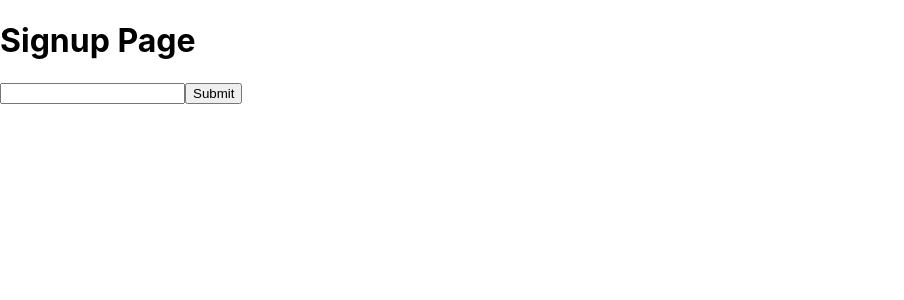
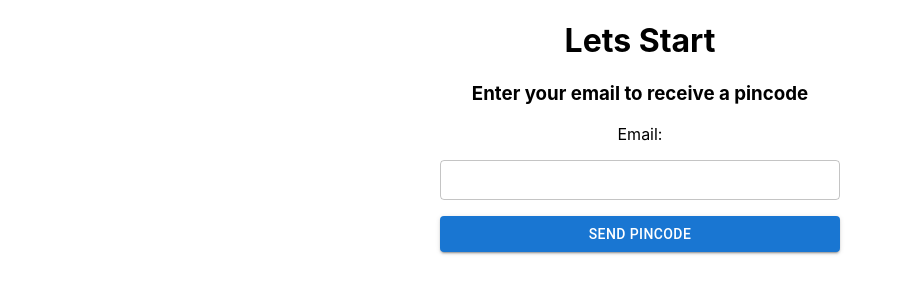
Before and after one commit to tomerOko/client, a React (Create React App) app: page /signup in a window 1280 px wide. Shown: the top 300 px of the page, without its empty margins (0-904 px from the left). Built offline with nearby package versions, Linux system fonts and the light colour scheme.

Commit message:
added signup forms

```diff
--- /dev/null
+++ b/src/common/data/userDetails.ts
@@ -0,0 +1,24 @@
+import { create } from 'zustand'
+
+
+interface UserDetails{
+    email: string
+    firstName: string
+    lastName: string
+    isTeacher: boolean
+}
+
+interface UserDetailsState {
+    userDetails: UserDetails
+    setUserDetails: (userDetails: UserDetails) => void
+}
+
+export const useUserDetailsState = create<UserDetailsState>((set) => ({
+    userDetails: {
+        email: '',
+        firstName: '',
+        lastName: '',
+        isTeacher: false
+    },
+    setUserDetails: (userDetails: UserDetails) => set({userDetails}),
+}))
--- /dev/null
+++ b/src/flows/signup/components/signupDetailsForm.tsx
@@ -0,0 +1,72 @@
+import { FC } from 'react';
+import { useForm } from 'react-hook-form';
+import { Button, TextField } from '@mui/material';
+import { useNavigate } from 'react-router';
+import { useSignupDetailsState } from '../data/signupState';
+import { useUserDetailsState } from '../../../common/data/userDetails';
+
+export const SignupDetailsForm:FC = () => {
+  const { register, handleSubmit, formState: { errors } } = useForm();
+  const {setSignupDetails, signupDetails} = useSignupDetailsState()
+  const navigate = useNavigate();
+
+
+  const onSubmit = async (data: any) => {
+    console.log(data);
+    setSignupDetails({
+      ...signupDetails,
+      firstName: data.firstName,
+      lastName: data.lastName,
+      password: data.password
+    })
+    await new Promise(resolve => setTimeout(resolve, 500));
+    navigate('/signin')
+  };
+
+    return (
+      <div style={{ maxWidth: '400px', margin: '0 auto' }}>
+        <h3>An email has been sent to you with a pincode</h3>
+        <form onSubmit={handleSubmit(onSubmit)}>
+
+          <TextField
+            {...register("firstName", { required: true })}
+            label="First Name"
+            fullWidth
+            error={!!errors.firstName}
+            helperText={errors.firstName ? "First Name is required" : ""}
+            margin="normal"
+          />
+          <TextField
+            {...register("lastName", { required: true })}
+            label="Last Name"
+            fullWidth
+            error={!!errors.lastName}
+            helperText={errors.lastName ? "Last Name is required" : ""}
+            margin="normal"
+          />
+          <TextField
+            {...register("email", { required: true })}
+            label="Email"
+            fullWidth
+            disabled
+            defaultValue={signupDetails.email}
+            margin="normal"
+          />
+          <div style={{ marginTop: '1rem' }}>
+            <TextField
+              {...register("pincode", { required: true })}
+              label="Pincode"
+              fullWidth
+              error={!!errors.pincode}
+              helperText={errors.pincode ? "Pincode is required" : ""}
+              margin="normal"
+            />
+          </div>
+
+          <Button type="submit" variant="contained" color="primary" fullWidth>
+            send pincode
+          </Button>
+        </form>
+      </div>
+    );
+  };
--- /dev/null
+++ b/src/flows/signup/components/signupPincodeForm.tsx
@@ -0,0 +1,47 @@
+import { FC } from 'react';
+import { useForm } from 'react-hook-form';
+import { Button, TextField } from '@mui/material';
+import { useNavigate } from 'react-router';
+import { useSignupDetailsState } from '../data/signupState';
+
+export const SignupPincodeForm:FC = () => {
+  const { register, handleSubmit, formState: { errors } } = useForm();
+  const {setSignupDetails, signupDetails} = useSignupDetailsState()
+
+
+  const onSubmit = async (data: any) => {
+    console.log(data);
+    setSignupDetails({
+      isSent: true,
+      sentAt: Date.now(),
+      email: data.email,
+      firstName: signupDetails.firstName,
+      lastName: signupDetails.lastName,
+      password: signupDetails.password
+    })
+  };
+
+    return (
+      <div style={{ maxWidth: '400px', margin: '0 auto' }}>
+        <h3>Enter your email to receive a pincode</h3>
+        <form onSubmit={handleSubmit(onSubmit)}>
+        <label htmlFor="email">Email:</label>
+        <div style={{ margin: '1rem 0' }}>
+            <TextField
+              type="email"
+              id="email"
+              {...register("email", { required: true })}
+              variant="outlined"
+              size="small"
+              fullWidth
+            />
+            {errors.email && <span style={{ color: 'red' }}>This field is required</span>}
+          </div>
+
+          <Button type="submit" variant="contained" color="primary" fullWidth>
+            send pincode
+          </Button>
+        </form>
+      </div>
+    );
+  };
--- a/src/flows/signup/data/signupEmailState.ts
+++ /dev/null
@@ -1,11 +0,0 @@
-import { create } from 'zustand'
-
-interface SignupEmailState {
-    signupEmail: string
-    setSignupEmail: (signupEmail: string) => void
-}
-
-export const useSignupEmailState = create<SignupEmailState>((set) => ({
-    signupEmail: '',
-    setSignupEmail: (signupEmail) => set({signupEmail}),
-}))
--- /dev/null
+++ b/src/flows/signup/data/signupState.ts
@@ -0,0 +1,29 @@
+import { create } from 'zustand'
+
+
+
+interface SignupDetails{
+    isSent: boolean
+    sentAt: number
+    email: string
+    password: string
+    firstName: string
+    lastName: string
+
+}
+interface SignupDetailsState {
+    signupDetails: SignupDetails
+    setSignupDetails: (signupDetails: SignupDetails) => void
+}
+
+export const useSignupDetailsState = create<SignupDetailsState>((set) => ({
+    signupDetails: {
+        isSent: false,
+        sentAt: 0,
+        email: '',
+        password: '',
+        firstName: '',
+        lastName: ''
+    },
+    setSignupDetails: (signupDetails: SignupDetails) => set({signupDetails}),
+}))
--- a/src/flows/signup/signupPage.tsx
+++ b/src/flows/signup/signupPage.tsx
@@ -1,8 +1,18 @@
-import { SignupStage1 } from "./signupPincodeForm"
+import { SignupDetailsForm } from "./components/signupDetailsForm";
+import { SignupPincodeForm } from "./components/signupPincodeForm"
+import { useSignupDetailsState } from "./data/signupState";
 
 export const SignupPage = () => {
-  return <>
-    <h1>Signup Page</h1>
-    <SignupStage1 />
-  </>
+
+  const {setSignupDetails, signupDetails} = useSignupDetailsState()
+
+  return (
+    <div style={{ textAlign: "center" }}>
+      <h1>Lets Start</h1>
+      <div>
+        {signupDetails.isSent ? <SignupDetailsForm /> : <SignupPincodeForm />}
+      </div>
+    </div>
+  );
+
 }
--- a/src/flows/signup/signupPincodeForm.tsx
+++ /dev/null
@@ -1,23 +0,0 @@
-import React, { FC } from 'react';
-import { useForm } from 'react-hook-form';
-import { useSignupEmailState } from './data/signupEmailState';
-
-export const SignupStage1:FC = () => {
-  const { register, handleSubmit, formState: { errors } } = useForm();
-
-  const {setSignupEmail, signupEmail} = useSignupEmailState()
-
-
-  const onSubmit = (data: any) => {
-    console.log(data);
-  };
-
-  return (
-    <form onSubmit={handleSubmit(onSubmit)}>
-      <input {...register("email", { required: true })} />
-      {errors.email && <span>This field is required</span>}
-
-      <input type="submit" />
-    </form>
-  );
-};
```
